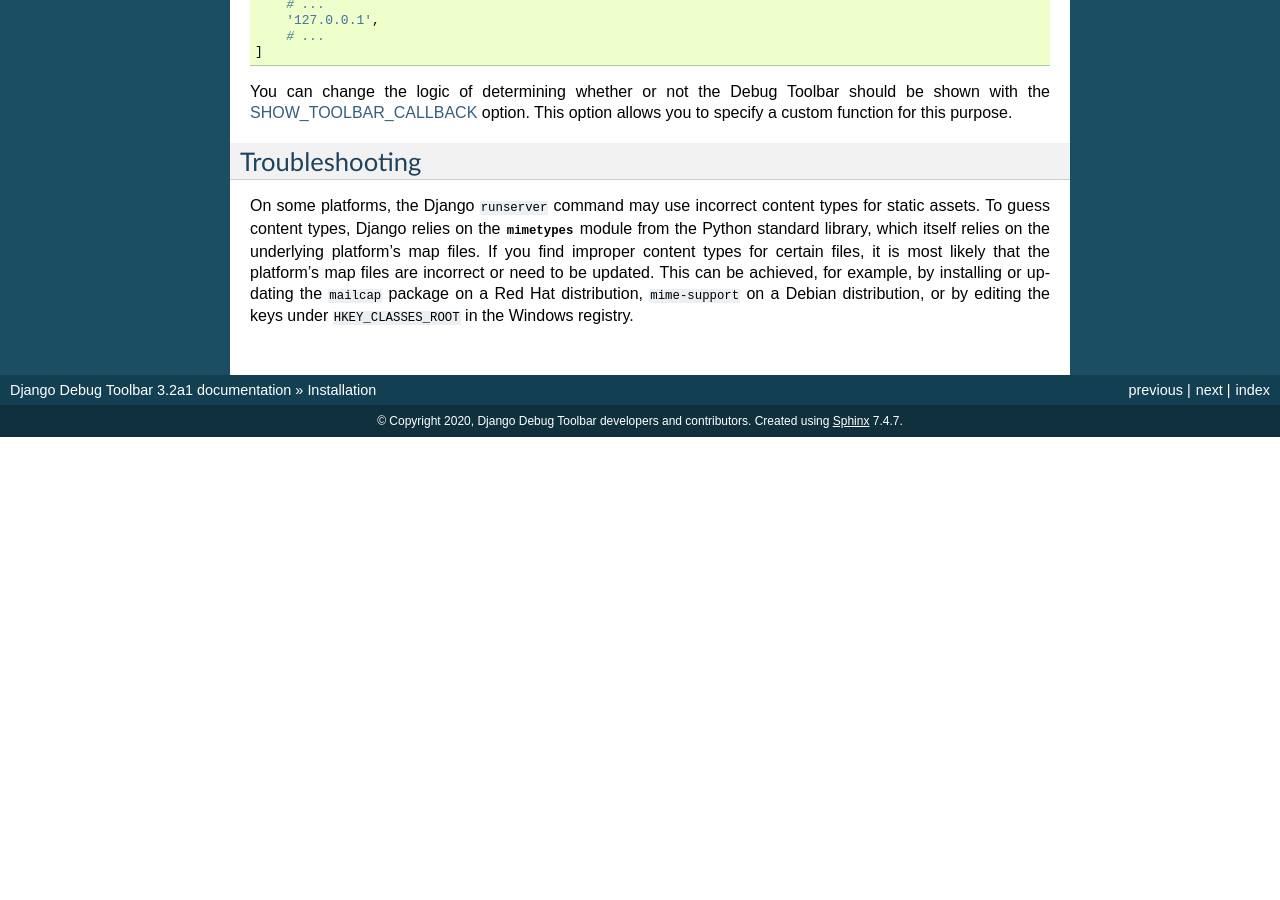
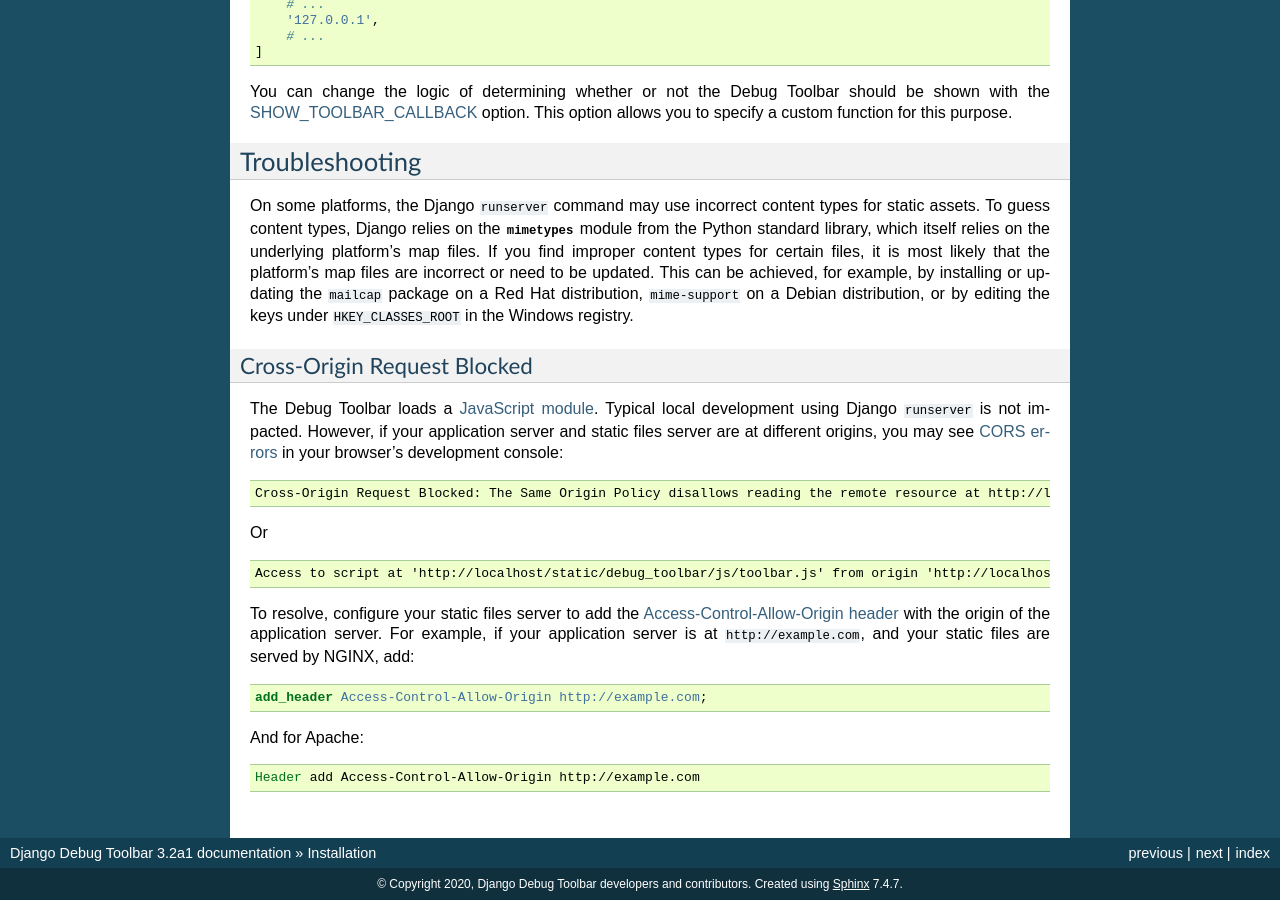
Before and after one commit to jazzband/django-debug-toolbar, a Sphinx documentation site: the page built from docs/installation.rst, in a window 1280 px wide and 900 px high, scrolled down 1503 px. Built offline with Sphinx 7.4.7, drawn with Linux system fonts in a browser that asks for light colours; before the commit the page ends 1940 px from its top, so only the background shows below that; some of the changed text lies outside the part shown.

Commit message:
Document CORS errors and how to fix them
Fixes #1396

```diff
--- a/docs/installation.rst
+++ b/docs/installation.rst
@@ -110,3 +110,40 @@
 updating the ``mailcap`` package on a Red Hat distribution, ``mime-support`` on
 a Debian distribution, or by editing the keys under ``HKEY_CLASSES_ROOT`` in
 the Windows registry.
+
+Cross-Origin Request Blocked
+^^^^^^^^^^^^^^^^^^^^^^^^^^^^
+
+The Debug Toolbar loads a `JavaScript module`_. Typical local development using
+Django ``runserver`` is not impacted. However, if your application server and
+static files server are at different origins, you may see `CORS errors`_ in
+your browser's development console:
+
+.. code-block:: text
+
+    Cross-Origin Request Blocked: The Same Origin Policy disallows reading the remote resource at http://localhost/static/debug_toolbar/js/toolbar.js. (Reason: CORS header ‘Access-Control-Allow-Origin’ missing).
+
+Or
+
+.. code-block:: text
+
+    Access to script at 'http://localhost/static/debug_toolbar/js/toolbar.js' from origin 'http://localhost:8000' has been blocked by CORS policy: No 'Access-Control-Allow-Origin' header is present on the requested resource.
+
+To resolve, configure your static files server to add the
+`Access-Control-Allow-Origin header`_ with the origin of the application
+server. For example, if your application server is at ``http://example.com``,
+and your static files are served by NGINX, add:
+
+.. code-block:: nginx
+
+    add_header Access-Control-Allow-Origin http://example.com;
+
+And for Apache:
+
+.. code-block:: apache
+
+    Header add Access-Control-Allow-Origin http://example.com
+
+.. _JavaScript module: https://developer.mozilla.org/en-US/docs/Web/JavaScript/Guide/Modules
+.. _CORS errors: https://developer.mozilla.org/en-US/docs/Web/HTTP/CORS/Errors/CORSMissingAllowOrigin
+.. _Access-Control-Allow-Origin header: https://developer.mozilla.org/en-US/docs/Web/HTTP/Headers/Access-Control-Allow-Origin
```
Also changed, not shown: docs/changes.rst (+7 -0 lines).
